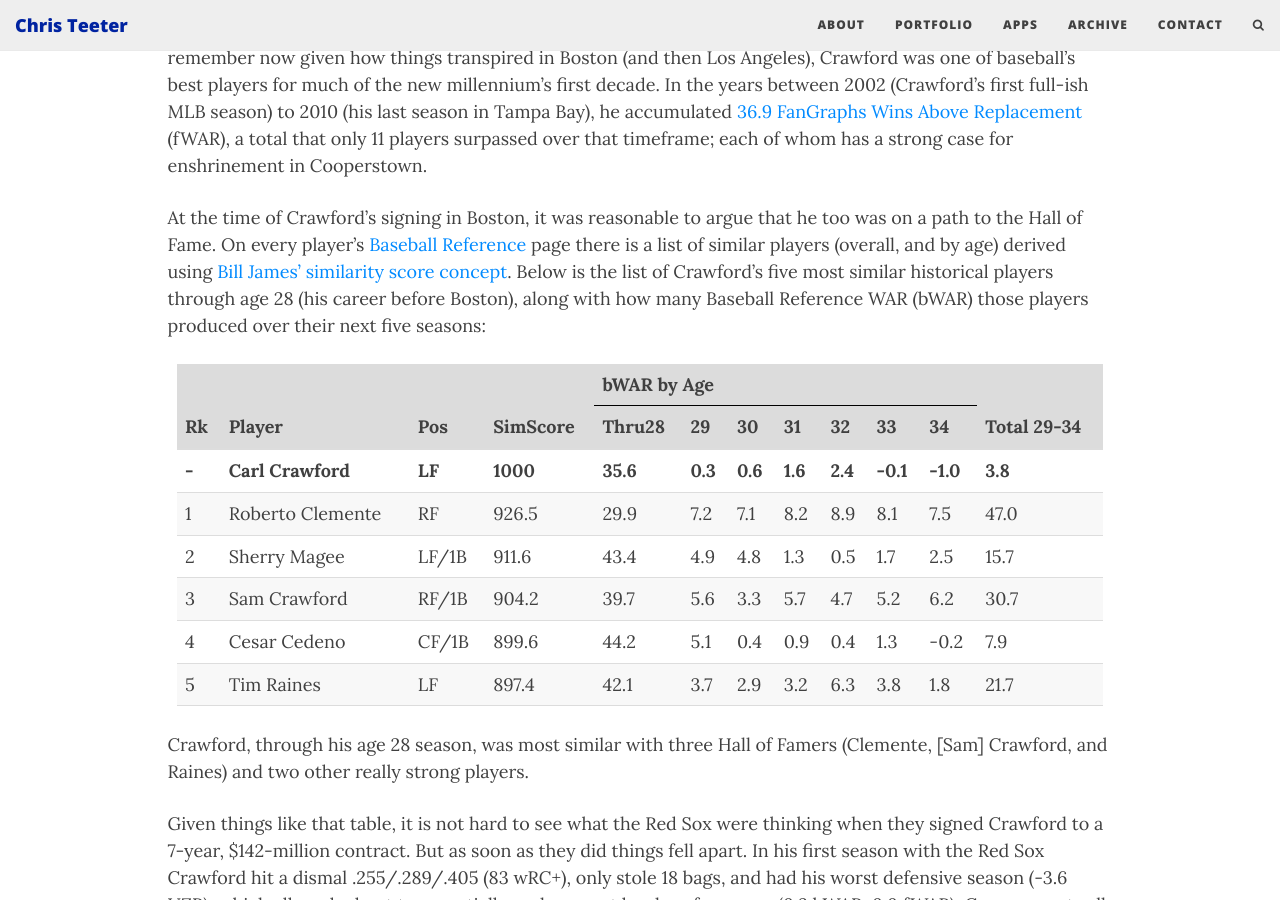
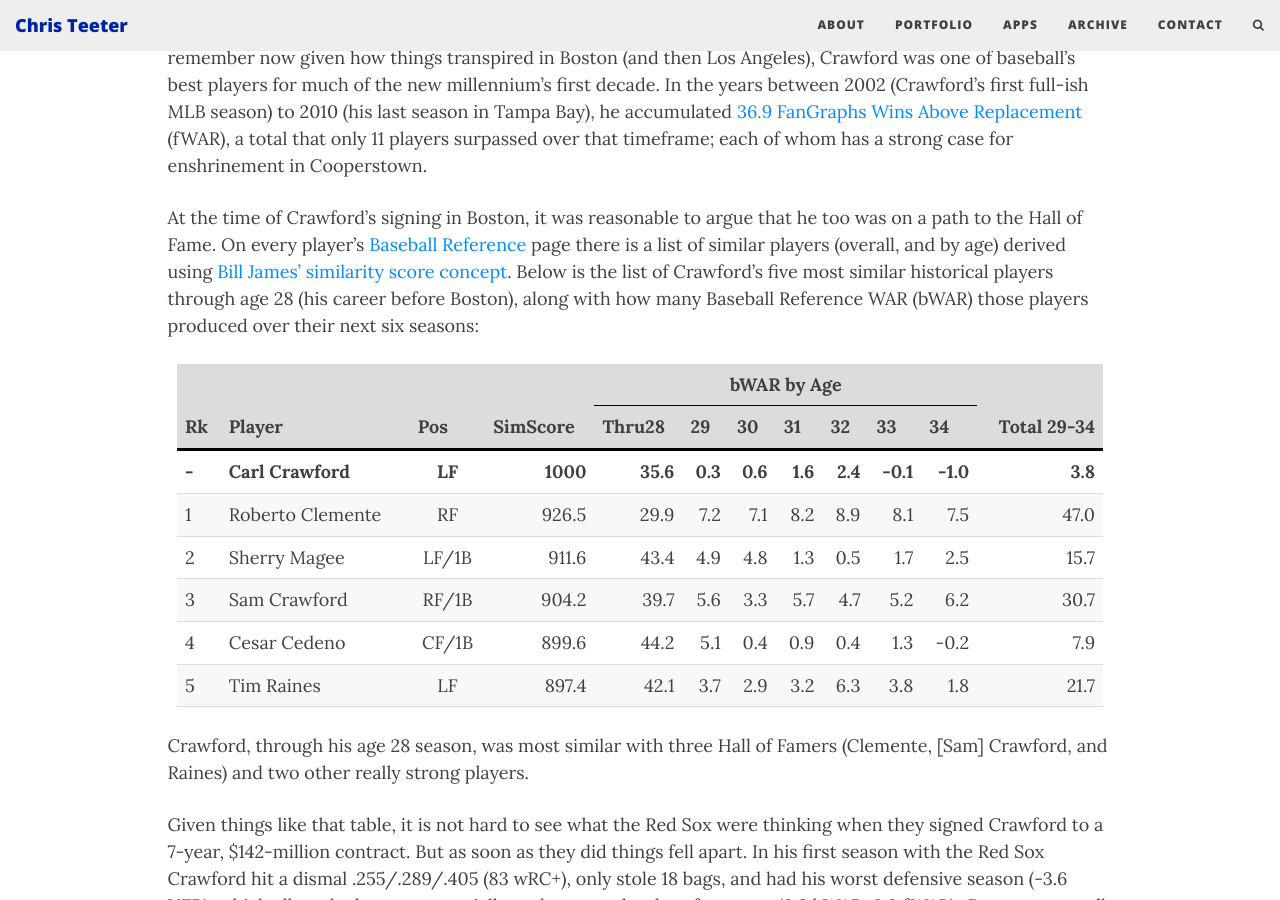
Before and after one commit to cjteeter/cjteeter.github.io, a Jekyll site: the page built from _posts/2019-12-14-carl-crawford-sadness-red-sox.md, in a window 1280 px wide and 900 px high, scrolled down 545 px. Built offline with Jekyll 4.4.1, drawn with Linux system fonts in a browser that asks for light colours; nearby versions of some CDN libraries; comment, search, counter and statistics services are not loaded.

Commit message:
update crawford post
fix code for table

```diff
--- a/_posts/2019-12-14-carl-crawford-sadness-red-sox.md
+++ b/_posts/2019-12-14-carl-crawford-sadness-red-sox.md
@@ -18,19 +18,19 @@ As the end of the decade approaches, recap and best-of articles abound. One such
 
 When the Red Sox signed Carl Crawford before the 2011 season, I was ecstatic. Crawford had spent nine seasons tormenting the Red Sox as a member of the Tampa Bay (Devil) Rays. The image of Crawford taking a lead off first base likely keeps <a href = "https://www.baseball-reference.com/tiny/7FwjA" target = "_blank">Jason Varitek up at night</a> -- <a href = "https://www.baseball-reference.com/tiny/H9BBx" target = "_blank">6 stolen bases in one game is incredible</a>. While it might be hard to remember now given how things transpired in Boston (and then Los Angeles), Crawford was one of baseball's best players for much of the new millennium's first decade. In the years between 2002 (Crawford's first full-ish MLB season) to 2010 (his last season in Tampa Bay), he accumulated <a href = "https://www.fangraphs.com/leaders.aspx?pos=all&stats=bat&lg=all&qual=y&type=8&season=2010&month=0&season1=2002&ind=0&team=0&rost=0&age=&filter=&players=0&startdate=&enddate=" target = "_blank">36.9 FanGraphs Wins Above Replacement</a> (fWAR), a total that only 11 players surpassed over that timeframe; each of whom has a strong case for enshrinement in Cooperstown.
 
-At the time of Crawford's signing in Boston, it was reasonable to argue that he too was on a path to the Hall of Fame. On every player's <a href = "https://www.baseball-reference.com/" target = "_blank">Baseball Reference</a> page there is a list of similar players (overall, and by age) derived using <a href = "https://www.baseball-reference.com/about/similarity.shtml" target = "_blank">Bill James' similarity score concept</a>. Below is the list of Crawford's five most similar historical players through age 28 (his career before Boston), along with how many Baseball Reference WAR (bWAR) those players produced over their next five seasons:
+At the time of Crawford's signing in Boston, it was reasonable to argue that he too was on a path to the Hall of Fame. On every player's <a href = "https://www.baseball-reference.com/" target = "_blank">Baseball Reference</a> page there is a list of similar players (overall, and by age) derived using <a href = "https://www.baseball-reference.com/about/similarity.shtml" target = "_blank">Bill James' similarity score concept</a>. Below is the list of Crawford's five most similar historical players through age 28 (his career before Boston), along with how many Baseball Reference WAR (bWAR) those players produced over their next six seasons:
 
-<table class = "table table-hover" style = "width:98%" align = "center">
+<table class = "table table-hover" align = "center" style = "width:98%">
 <thead>
 <tr>
 	<th rowspan = "2" bgcolor = "gainsboro" valign = "bottom">Rk</th>
 	<th rowspan = "2" bgcolor = "gainsboro" valign = "bottom">Player</th>
 	<th rowspan = "2" bgcolor = "gainsboro" valign = "bottom">Pos</th>
 	<th rowspan = "2" bgcolor = "gainsboro" valign = "bottom">SimScore</th>
-	<th colspan = "7" align = "center" bgcolor = "gainsboro" style = "border-bottom: 1px solid black">bWAR by Age</th>
-	<th rowspan = "2" bgcolor = "gainsboro" valign = "bottom">Total 29-34</th>
+	<th colspan = "7" bgcolor = "gainsboro" style = "border-bottom: 1px solid black; text-align:center">bWAR by Age</th>
+	<th rowspan = "2" bgcolor = "gainsboro" valign = "bottom" style = "text-align:right">Total 29-34</th>
 </tr>
-<tr style = "border-bottom: 2px solid black">
+<tr style = "border-bottom: 3px solid black">
 	<th bgcolor = "gainsboro">Thru28</th>
 	<th bgcolor = "gainsboro">29</th>
 	<th bgcolor = "gainsboro">30</th>
@@ -44,86 +44,86 @@ At the time of Crawford's signing in Boston, it was reasonable to argue that he
 <tr style = "border-bottom: 0.5px solid gainsboro; font-weight:bold">
 	<td>-</td>
 	<td>Carl Crawford</td>
-	<td align = "center">LF</td>
-	<td align = "right">1000</td>
-	<td align = "right">35.6</td>
-	<td align = "right">0.3</td>
-	<td align = "right">0.6</td>
-	<td align = "right">1.6</td>
-	<td align = "right">2.4</td>
-	<td align = "right">-0.1</td>
-	<td align = "right">-1.0</td>
-	<td align = "right">3.8</td>
+	<td style="text-align:center">LF</td>
+	<td style="text-align:right">1000</td>
+	<td style="text-align:right">35.6</td>
+	<td style="text-align:right">0.3</td>
+	<td style="text-align:right">0.6</td>
+	<td style="text-align:right">1.6</td>
+	<td style="text-align:right">2.4</td>
+	<td style="text-align:right">-0.1</td>
+	<td style="text-align:right">-1.0</td>
+	<td style="text-align:right">3.8</td>
 </tr>
 <tr style = "border-bottom: 0.5px solid gainsboro">
 	<td>1</td>
 	<td>Roberto Clemente</td>
-	<td align = "center">RF</td>
-	<td align = "right">926.5</td>
-	<td align = "right">29.9</td>
-	<td align = "right">7.2</td>
-	<td align = "right">7.1</td>
-	<td align = "right">8.2</td>
-	<td align = "right">8.9</td>
-	<td align = "right">8.1</td>
-	<td align = "right">7.5</td>
-	<td align = "right">47.0</td>
+	<td style="text-align:center">RF</td>
+	<td style="text-align:right">926.5</td>
+	<td style="text-align:right">29.9</td>
+	<td style="text-align:right">7.2</td>
+	<td style="text-align:right">7.1</td>
+	<td style="text-align:right">8.2</td>
+	<td style="text-align:right">8.9</td>
+	<td style="text-align:right">8.1</td>
+	<td style="text-align:right">7.5</td>
+	<td style="text-align:right">47.0</td>
 </tr>
 <tr style = "border-bottom: 0.5px solid gainsboro">
 	<td>2</td>
 	<td>Sherry Magee</td>
-	<td align = "center">LF/1B</td>
-	<td align = "right">911.6</td>
-	<td align = "right">43.4</td>
-	<td align = "right">4.9</td>
-	<td align = "right">4.8</td>
-	<td align = "right">1.3</td>
-	<td align = "right">0.5</td>
-	<td align = "right">1.7</td>
-	<td align = "right">2.5</td>
-	<td align = "right">15.7</td>
+	<td style="text-align:center">LF/1B</td>
+	<td style="text-align:right">911.6</td>
+	<td style="text-align:right">43.4</td>
+	<td style="text-align:right">4.9</td>
+	<td style="text-align:right">4.8</td>
+	<td style="text-align:right">1.3</td>
+	<td style="text-align:right">0.5</td>
+	<td style="text-align:right">1.7</td>
+	<td style="text-align:right">2.5</td>
+	<td style="text-align:right">15.7</td>
 </tr>
 <tr style = "border-bottom: 0.5px solid gainsboro">
 	<td>3</td>
 	<td>Sam Crawford</td>
-	<td align = "center">RF/1B</td>
-	<td align = "right">904.2</td>
-	<td align = "right">39.7</td>
-	<td align = "right">5.6</td>
-	<td align = "right">3.3</td>
-	<td align = "right">5.7</td>
-	<td align = "right">4.7</td>
-	<td align = "right">5.2</td>
-	<td align = "right">6.2</td>
-	<td align = "right">30.7</td>
+	<td style="text-align:center">RF/1B</td>
+	<td style="text-align:right">904.2</td>
+	<td style="text-align:right">39.7</td>
+	<td style="text-align:right">5.6</td>
+	<td style="text-align:right">3.3</td>
+	<td style="text-align:right">5.7</td>
+	<td style="text-align:right">4.7</td>
+	<td style="text-align:right">5.2</td>
+	<td style="text-align:right">6.2</td>
+	<td style="text-align:right">30.7</td>
 </tr>
 <tr style = "border-bottom: 0.5px solid gainsboro">
 	<td>4</td>
 	<td>Cesar Cedeno</td>
-	<td align = "center">CF/1B</td>
-	<td align = "right">899.6</td>
-	<td align = "right">44.2</td>
-	<td align = "right">5.1</td>
-	<td align = "right">0.4</td>
-	<td align = "right">0.9</td>
-	<td align = "right">0.4</td>
-	<td align = "right">1.3</td>
-	<td align = "right">-0.2</td>
-	<td align = "right">7.9</td>
+	<td style="text-align:center">CF/1B</td>
+	<td style="text-align:right">899.6</td>
+	<td style="text-align:right">44.2</td>
+	<td style="text-align:right">5.1</td>
+	<td style="text-align:right">0.4</td>
+	<td style="text-align:right">0.9</td>
+	<td style="text-align:right">0.4</td>
+	<td style="text-align:right">1.3</td>
+	<td style="text-align:right">-0.2</td>
+	<td style="text-align:right">7.9</td>
 </tr>
 <tr style = "border-bottom: 0.5px solid gainsboro">
 	<td>5</td>
 	<td>Tim Raines</td>
-	<td align = "center">LF</td>
-	<td align = "right">897.4</td>
-	<td align = "right">42.1</td>
-	<td align = "right">3.7</td>
-	<td align = "right">2.9</td>
-	<td align = "right">3.2</td>
-	<td align = "right">6.3</td>
-	<td align = "right">3.8</td>
-	<td align = "right">1.8</td>
-	<td align = "right">21.7</td>
+	<td style="text-align:center">LF</td>
+	<td style="text-align:right">897.4</td>
+	<td style="text-align:right">42.1</td>
+	<td style="text-align:right">3.7</td>
+	<td style="text-align:right">2.9</td>
+	<td style="text-align:right">3.2</td>
+	<td style="text-align:right">6.3</td>
+	<td style="text-align:right">3.8</td>
+	<td style="text-align:right">1.8</td>
+	<td style="text-align:right">21.7</td>
 </tr>
 </tbody>
 </table>
```
